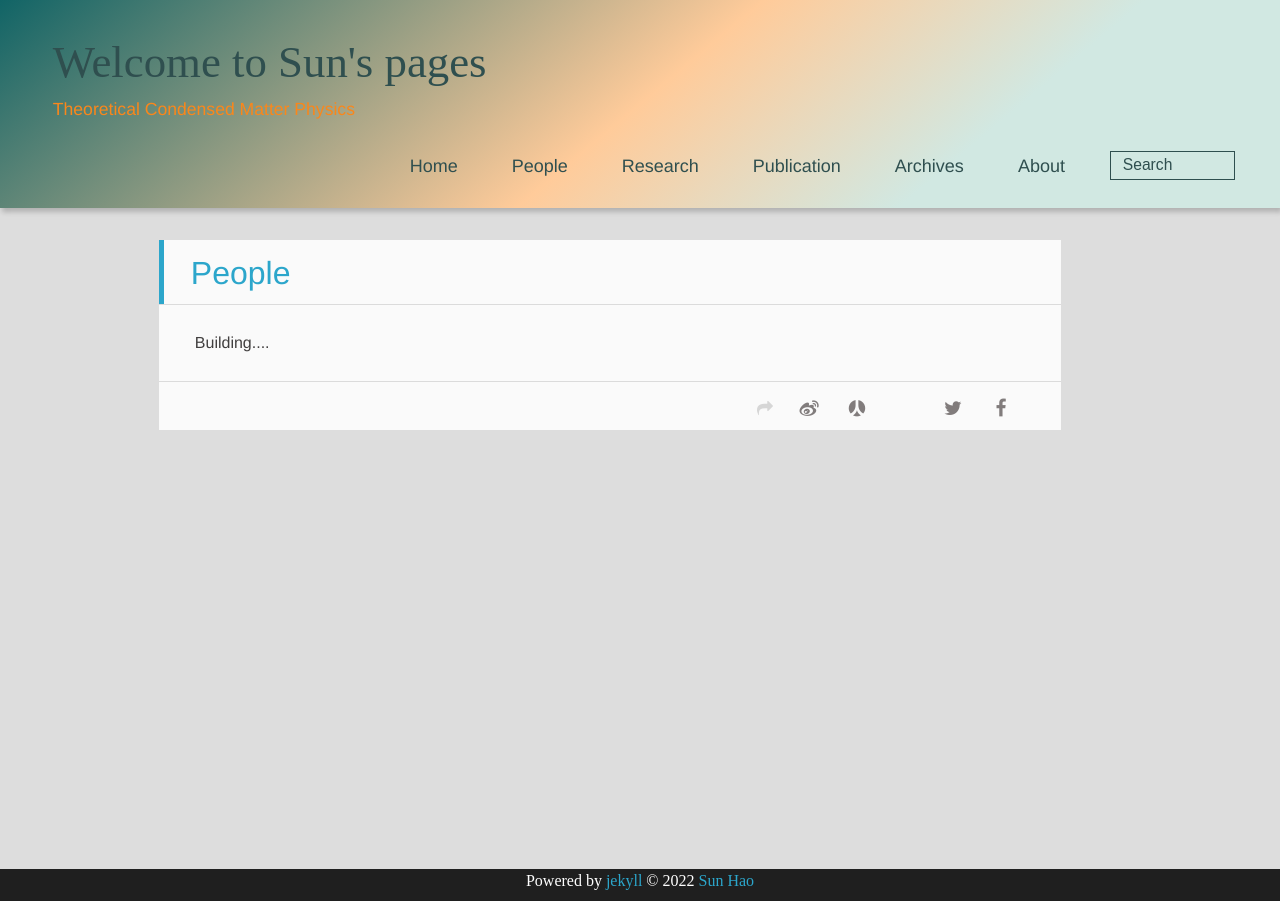
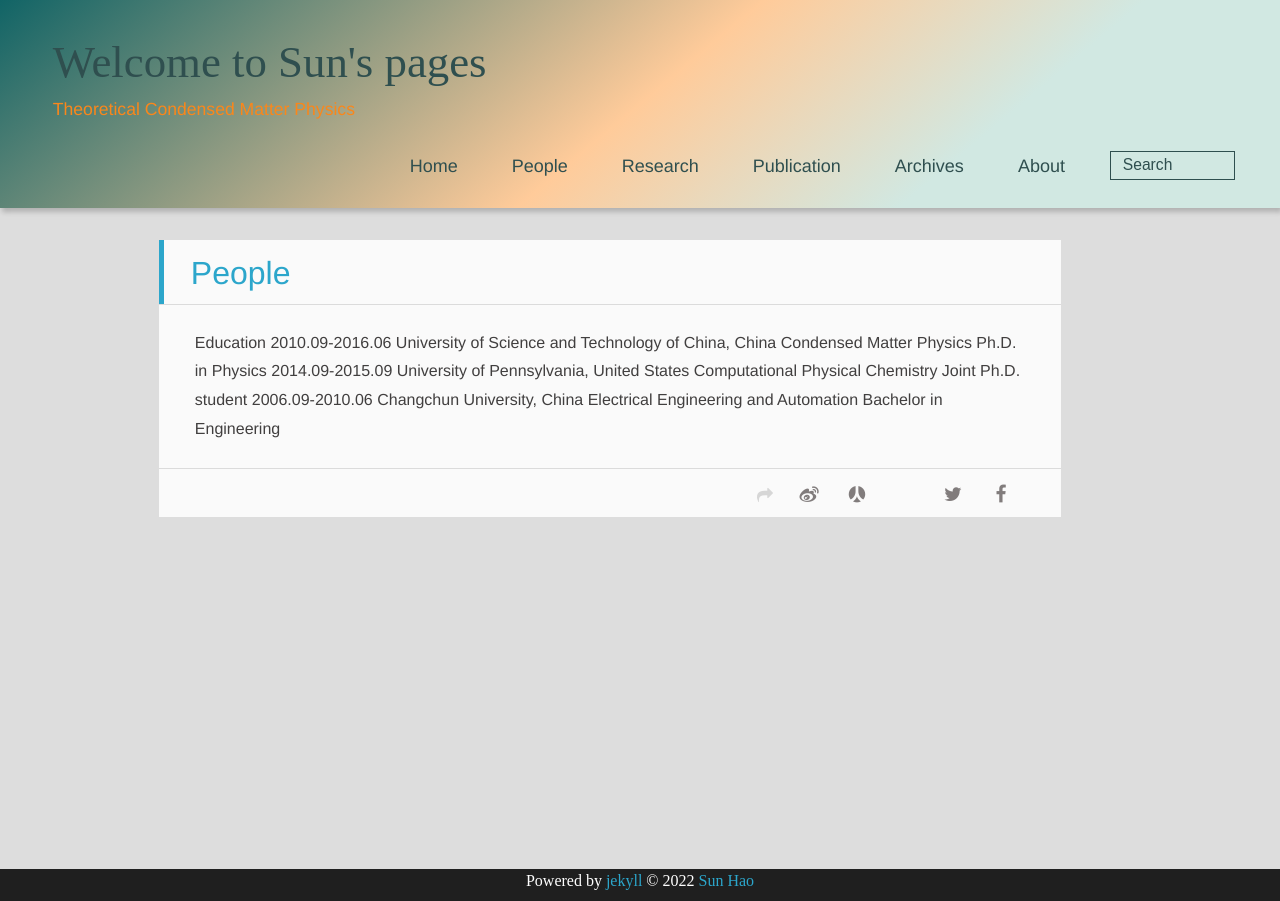
Before and after one commit to sunohao/sunhao_physics, a Jekyll site: the page built from people/index.html, in a window 1280 px wide. Built offline with Jekyll 4.4.1, drawn with Linux system fonts in a browser that asks for light colours; nearby versions of some CDN libraries; some web fonts are replaced.

Commit message:
people update

```diff
--- a/people/index.html
+++ b/people/index.html
@@ -4,4 +4,16 @@ type: page
 title: People
 ---
 
-Building....
+Education
+
+2010.09-2016.06
+University of Science and Technology of China, China
+Condensed Matter Physics                                                          Ph.D. in Physics
+
+2014.09-2015.09
+University of Pennsylvania, United States
+Computational Physical Chemistry                                         Joint Ph.D. student
+
+2006.09-2010.06
+Changchun University, China
+Electrical Engineering and Automation                          Bachelor in Engineering
```
Also changed, not shown: 2 other files.
